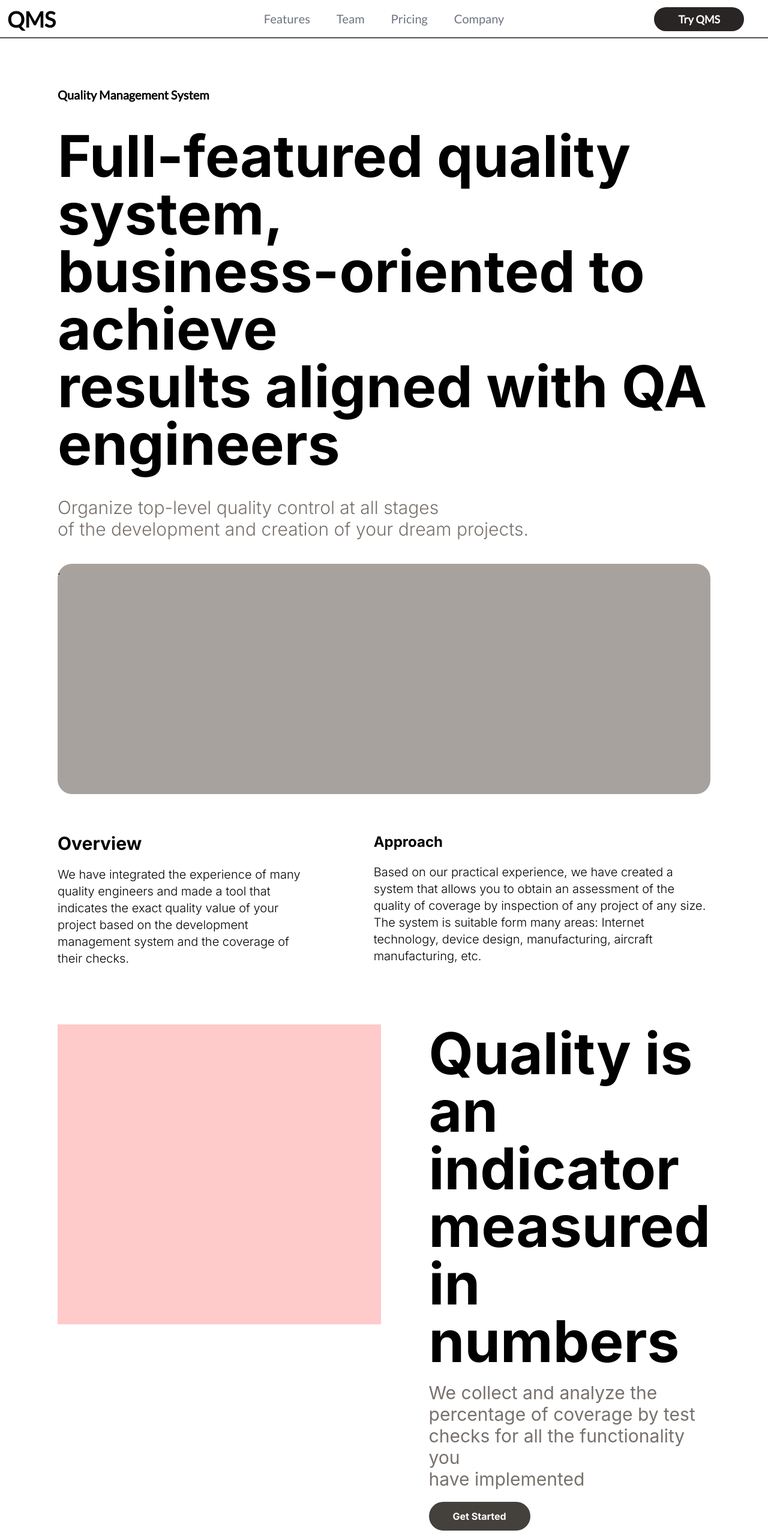
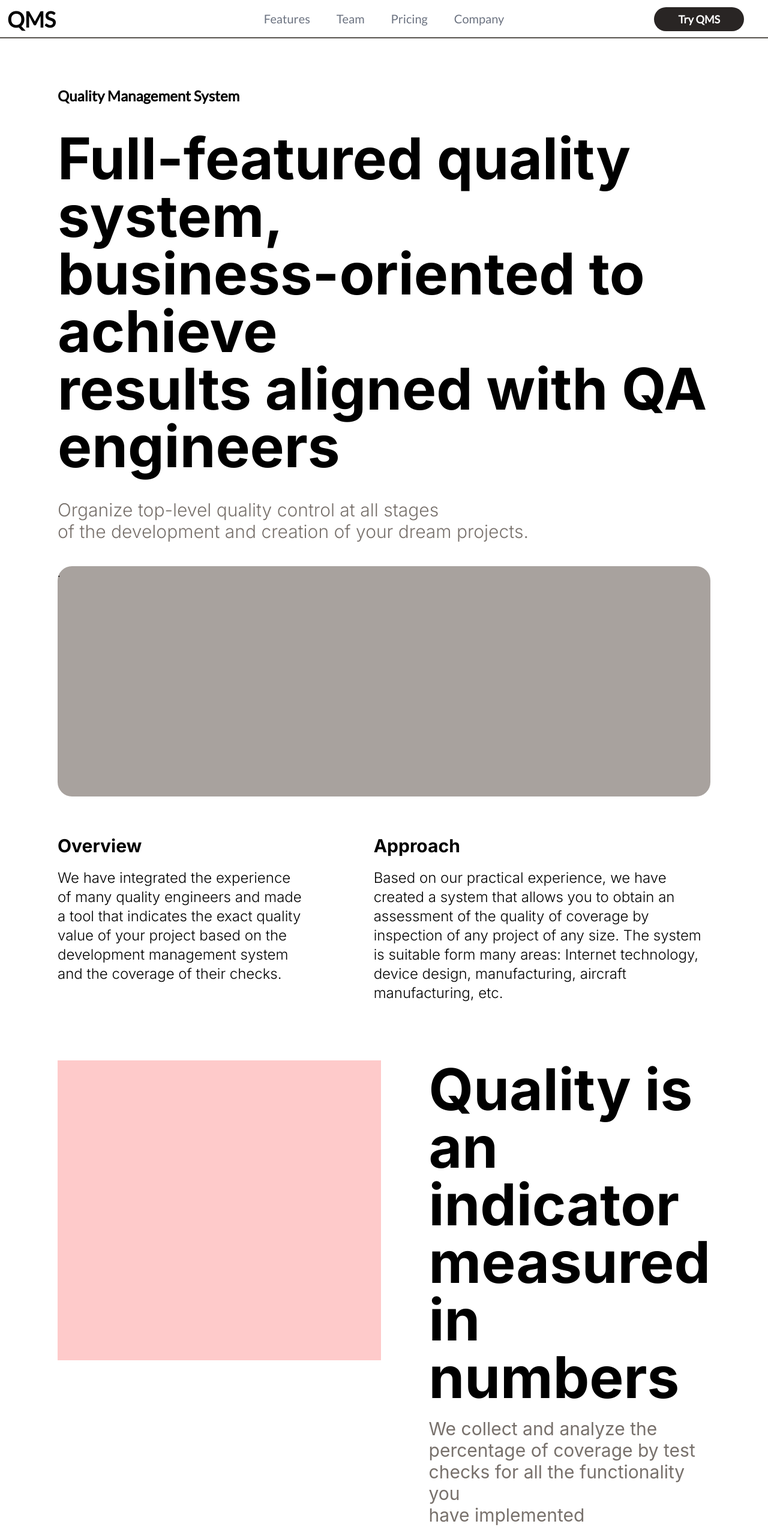
Before and after one commit to neblessed/qms_landing_page, a React (Create React App) app: page / in a window 1280 px wide. Shown: the top 2566 px of the page at 60% size. Built offline with nearby package versions, Linux system fonts and the light colour scheme.

Commit message:
fix home page text size

```diff
--- a/src/pages/home/Home.tsx
+++ b/src/pages/home/Home.tsx
@@ -7,7 +7,7 @@ export const HomePage = () => {
         <>
             <HeaderControls />
             <div className="mx-24 mt-10">
-                <p className="font-bold text-xl mb-10 mt-20 qms">Quality Management System</p>
+                <p className="font-bold text-2xl mb-10 mt-20 qms">Quality Management System</p>
                 <p className="text-8xl featured font-bold">Full-featured quality system,<br />
                     business-oriented to achieve <br /> results aligned with QA engineers
                 </p>
@@ -16,11 +16,11 @@ export const HomePage = () => {
                 <div className="flex justify-center gap-14 text-qms mt-16">
                     <div className="mr-14">
                         <p className="text-3xl font-bold mb-3">Overview</p>
-                        <p className="text-xl mt-5">We have integrated the experience of many quality engineers and made a tool that indicates the exact quality value of your project based on the development management system and the coverage of their checks.</p>
+                        <p className="text-2xl mt-5">We have integrated the experience of many quality engineers and made a tool that indicates the exact quality value of your project based on the development management system and the coverage of their checks.</p>
                     </div>
                     <div>
-                        <p className="text-2xl font-bold mb-3">Approach</p>
-                        <p className="text-xl mt-5">Based on our practical experience, we have created a system that allows you to obtain an assessment of the quality of coverage by inspection of any project of any size. The system is suitable form many areas: Internet technology, device design, manufacturing, aircraft manufacturing, etc.</p>
+                        <p className="text-3xl font-bold mb-3">Approach</p>
+                        <p className="text-2xl mt-5">Based on our practical experience, we have created a system that allows you to obtain an assessment of the quality of coverage by inspection of any project of any size. The system is suitable form many areas: Internet technology, device design, manufacturing, aircraft manufacturing, etc.</p>
                     </div>
                 </div>
 
@@ -31,7 +31,7 @@ export const HomePage = () => {
                     <div>
                         <p className="text-8xl featured font-bold"> Quality is an <br /> indicator <br/> measured in <br />numbers</p>
                         <p className="mt-5 text-3xl text-stone-500">We collect and analyze the <br /> percentage of coverage by test <br /> checks for all the functionality you <br /> have implemented</p>
-                        <button className="btn-qms py-3 px-10 mt-5 mb-10"><a href="/free-trial">Get Started</a></button>
+                        <button className="btn-qms py-3 px-10 mt-10 mb-10"><a href="/free-trial">Get Started</a></button>
                     </div>
                 </div>
             </div>
```
